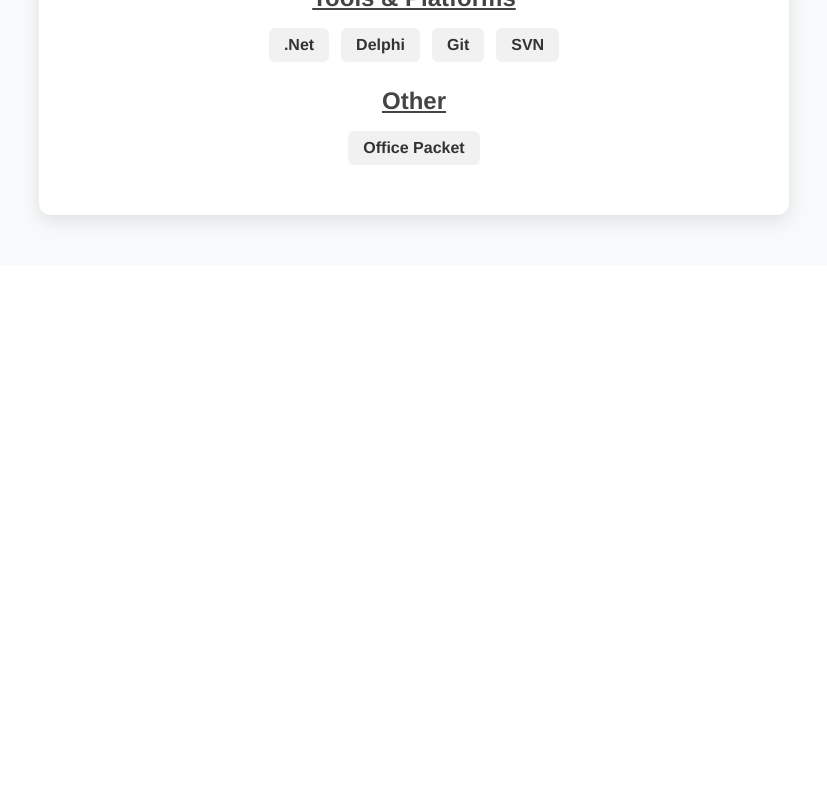
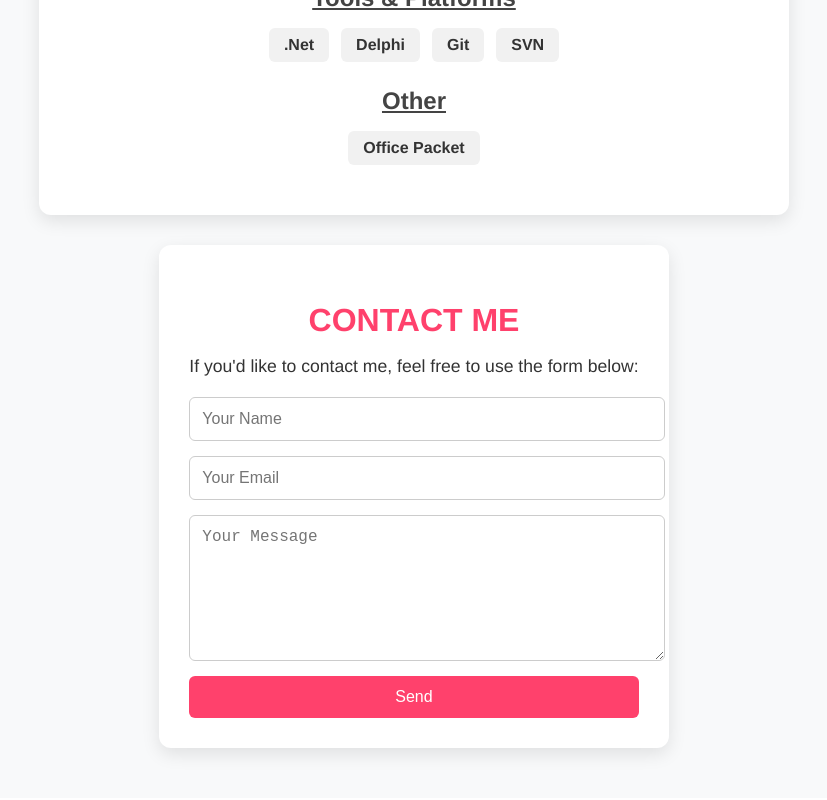
Before and after one commit to hossam4alalian/MyPortfolio, a Vue app: page / in a window 1280 px wide. Shown: the part 1127-1927 px from the top of the page, without its empty margins (226-1053 px from the left). Before the commit the page ends 1400 px from the top, so only its background shows below. Built offline with nearby package versions, Linux system fonts and the light colour scheme.

Commit message:
fixed the design for contact me

```diff
--- a/src/App.vue
+++ b/src/App.vue
@@ -2,10 +2,12 @@
   <HeaderComponent />
   <AboutComponent />
   <SkillsComponent />
+  <ContactComponent />
 </template>
 
 <script>
   import AboutComponent from './components/AboutComponent.vue';
+  import ContactComponent from './components/ContactComponent.vue';
   import HeaderComponent from './components/HeaderComponent.vue'
   import SkillsComponent from './components/SkillsComponent.vue';
 
@@ -14,7 +16,8 @@
     components: {
       HeaderComponent,
       SkillsComponent,
-      AboutComponent
+      AboutComponent,
+      ContactComponent
     }
   }
 </script>
--- /dev/null
+++ b/src/components/ContactComponent.vue
@@ -0,0 +1,87 @@
+<template>
+    <div class="contact">
+        <h2>Contact Me</h2>
+        <p>If you'd like to contact me, feel free to use the form below:</p>
+        <form @submit.prevent="submitForm">
+            <input type="text" v-model="form.name" placeholder="Your Name" required />
+            <input type="email" v-model="form.email" placeholder="Your Email" required />
+            <textarea v-model="form.message" placeholder="Your Message" required></textarea>
+            <button type="submit">Send</button>
+        </form>
+    </div>
+</template>
+
+<script>
+    export default {
+        name: "ContactComponent",
+        data() {
+            return {
+                form: {
+                    name: "",
+                    email: "",
+                    message: ""
+                }
+            };
+        },
+    };
+</script>
+
+<style scoped>
+    .contact {
+        background: white;
+        padding: 30px;
+        border-radius: 12px;
+        box-shadow: 0 6px 18px rgba(0, 0, 0, 0.1);
+        text-align: center;
+        margin-top: 30px;
+        max-width: 700px;
+        margin-left: auto;
+        margin-right: auto;
+    }
+
+    .contact h2 {
+        color: #ff416c;
+        font-size: 2rem;
+        margin-bottom: 15px;
+        text-transform: uppercase;
+    }
+
+    .contact p {
+        font-size: 1.1rem;
+        margin-bottom: 20px;
+    }
+
+    form {
+        display: flex;
+        flex-direction: column;
+        gap: 15px;
+    }
+
+    input, textarea {
+        padding: 12px;
+        border: 1px solid #ccc;
+        border-radius: 6px;
+        font-size: 1rem;
+        width: 100%;
+    }
+
+    textarea {
+        min-height: 120px;
+        resize: vertical;
+    }
+
+    button {
+        background: #ff416c;
+        color: white;
+        border: none;
+        padding: 12px;
+        border-radius: 6px;
+        font-size: 1rem;
+        cursor: pointer;
+        transition: 0.3s;
+    }
+
+    button:hover {
+        background: #e1355c;
+    }
+</style>
```
